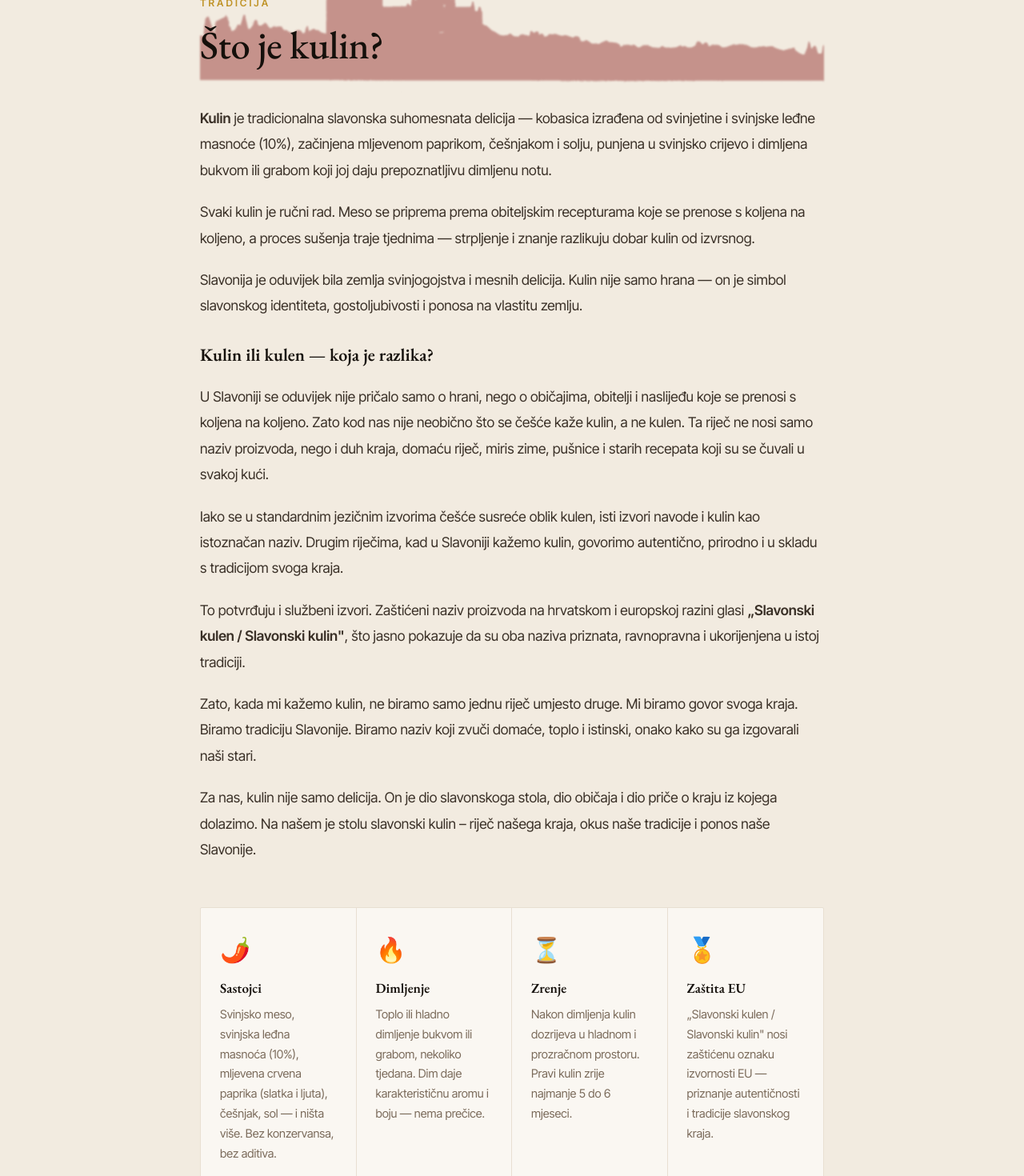
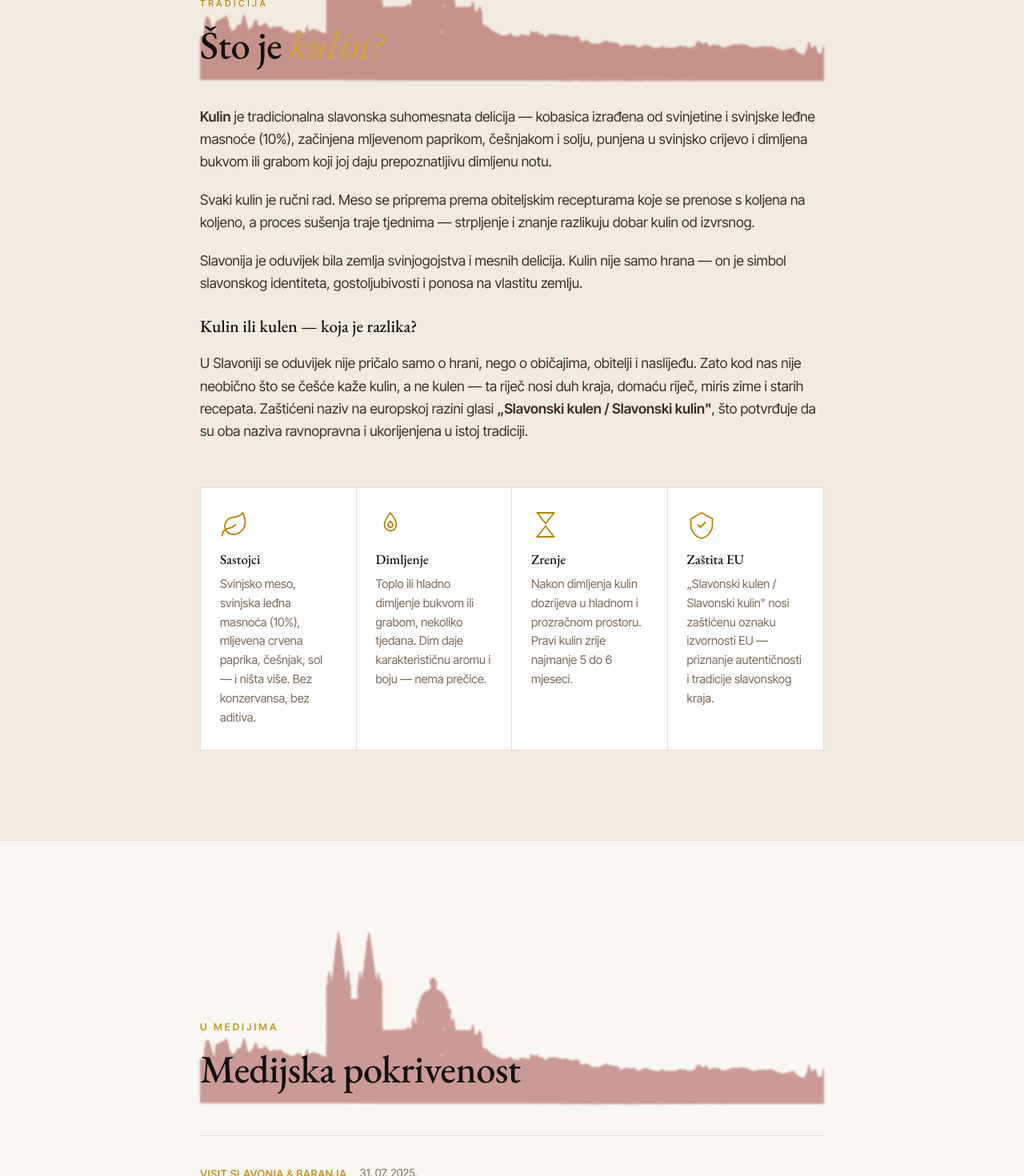
Before and after one commit to tomcoric/opg-coric-web, a React (Vite) app: page / in a window 1280 px wide. Shown: the part 2000-3470 px from the top of the page at 80% size. Built offline with nearby package versions, Linux system fonts and the light colour scheme.

Commit message:
Korak 6: KulinInfo — SVG ikone (gold), emoji uklonjeni, novi tokeni, tekst skraćen, h2 italic em

```diff
--- a/src/components/sections/KulinInfo.jsx
+++ b/src/components/sections/KulinInfo.jsx
@@ -1,5 +1,58 @@
 import Container from '../ui/Container'
 import styles from './KulinInfo.module.css'
+
+const LeafIcon = () => (
+  <svg viewBox="0 0 24 24" fill="none" stroke="currentColor" strokeWidth="1.25" strokeLinecap="round" strokeLinejoin="round">
+    <path d="M11 20A7 7 0 0 1 9.8 6.1C15.5 5 17 4.48 19 2c1 2 2 4.18 2 8 0 5.5-4.78 10-10 10z" />
+    <path d="M2 21c0-3 1.85-5.36 5.08-6C9.5 14.52 12 13 13 12" />
+  </svg>
+)
+
+const FlameIcon = () => (
+  <svg viewBox="0 0 24 24" fill="none" stroke="currentColor" strokeWidth="1.25" strokeLinecap="round" strokeLinejoin="round">
+    <path d="M12 2c-2.8 3.5-5 6.5-5 10a5 5 0 0 0 10 0c0-3.5-2.2-6.5-5-10z" />
+    <path d="M12 14a2 2 0 0 1-2-2c0-1.5 2-3 2-3s2 1.5 2 3a2 2 0 0 1-2 2z" />
+  </svg>
+)
+
+const HourglassIcon = () => (
+  <svg viewBox="0 0 24 24" fill="none" stroke="currentColor" strokeWidth="1.25" strokeLinecap="round" strokeLinejoin="round">
+    <path d="M5 2h14M5 22h14" />
+    <path d="M5 2l7 9 7-9" />
+    <path d="M5 22l7-9 7 9" />
+    <path d="M12 13v.01" />
+  </svg>
+)
+
+const ShieldCheckIcon = () => (
+  <svg viewBox="0 0 24 24" fill="none" stroke="currentColor" strokeWidth="1.25" strokeLinecap="round" strokeLinejoin="round">
+    <path d="M12 2L3 7v5c0 5.25 3.8 10.15 9 11.25C17.2 22.15 21 17.25 21 12V7L12 2z" />
+    <path d="M9 12l2 2 4-4" />
+  </svg>
+)
+
+const cards = [
+  {
+    Icon: LeafIcon,
+    title: 'Sastojci',
+    desc: 'Svinjsko meso, svinjska leđna masnoća (10%), mljevena crvena paprika, češnjak, sol — i ništa više. Bez konzervansa, bez aditiva.',
+  },
+  {
+    Icon: FlameIcon,
+    title: 'Dimljenje',
+    desc: 'Toplo ili hladno dimljenje bukvom ili grabom, nekoliko tjedana. Dim daje karakterističnu aromu i boju — nema prečice.',
+  },
+  {
+    Icon: HourglassIcon,
+    title: 'Zrenje',
+    desc: 'Nakon dimljenja kulin dozrijeva u hladnom i prozračnom prostoru. Pravi kulin zrije najmanje 5 do 6 mjeseci.',
+  },
+  {
+    Icon: ShieldCheckIcon,
+    title: 'Zaštita EU',
+    desc: '„Slavonski kulen / Slavonski kulin" nosi zaštićenu oznaku izvornosti EU — priznanje autentičnosti i tradicije slavonskog kraja.',
+  },
+]
 
 export default function KulinInfo() {
   return (
@@ -9,7 +62,7 @@ export default function KulinInfo() {
           <div className={styles.header}>
             <img src="/images/katedrala.png" alt="" aria-hidden="true" className="cathedralHeader" />
             <span className={styles.label}>Tradicija</span>
-            <h2>Što je kulin?</h2>
+            <h2>Što je <em>kulin?</em></h2>
           </div>
 
           <div className={styles.body}>
@@ -30,54 +83,22 @@ export default function KulinInfo() {
 
             <h3 className={styles.subheading}>Kulin ili kulen — koja je razlika?</h3>
             <p>
-              U Slavoniji se oduvijek nije pričalo samo o hrani, nego o običajima, obitelji i naslijeđu
-              koje se prenosi s koljena na koljeno. Zato kod nas nije neobično što se češće kaže kulin,
-              a ne kulen. Ta riječ ne nosi samo naziv proizvoda, nego i duh kraja, domaću riječ, miris
-              zime, pušnice i starih recepata koji su se čuvali u svakoj kući.
-            </p>
-            <p>
-              Iako se u standardnim jezičnim izvorima češće susreće oblik kulen, isti izvori navode i
-              kulin kao istoznačan naziv. Drugim riječima, kad u Slavoniji kažemo kulin, govorimo
-              autentično, prirodno i u skladu s tradicijom svoga kraja.
-            </p>
-            <p>
-              To potvrđuju i službeni izvori. Zaštićeni naziv proizvoda na hrvatskom i europskoj razini
-              glasi <strong>„Slavonski kulen / Slavonski kulin"</strong>, što jasno pokazuje da su oba
-              naziva priznata, ravnopravna i ukorijenjena u istoj tradiciji.
-            </p>
-            <p>
-              Zato, kada mi kažemo kulin, ne biramo samo jednu riječ umjesto druge. Mi biramo govor
-              svoga kraja. Biramo tradiciju Slavonije. Biramo naziv koji zvuči domaće, toplo i istinski,
-              onako kako su ga izgovarali naši stari.
-            </p>
-            <p>
-              Za nas, kulin nije samo delicija. On je dio slavonskoga stola, dio običaja i dio priče o
-              kraju iz kojega dolazimo. Na našem je stolu slavonski kulin – riječ našega kraja, okus
-              naše tradicije i ponos naše Slavonije.
+              U Slavoniji se oduvijek nije pričalo samo o hrani, nego o običajima, obitelji i naslijeđu.
+              Zato kod nas nije neobično što se češće kaže kulin, a ne kulen — ta riječ nosi duh kraja,
+              domaću riječ, miris zime i starih recepata. Zaštićeni naziv na europskoj razini glasi{' '}
+              <strong>„Slavonski kulen / Slavonski kulin"</strong>, što potvrđuje da su oba naziva
+              ravnopravna i ukorijenjena u istoj tradiciji.
             </p>
           </div>
 
           <div className={styles.cards}>
-            <div className={styles.card}>
-              <span className={styles.icon}>🌶️</span>
-              <h4>Sastojci</h4>
-              <p>Svinjsko meso, svinjska leđna masnoća (10%), mljevena crvena paprika (slatka i ljuta), češnjak, sol — i ništa više. Bez konzervansa, bez aditiva.</p>
-            </div>
-            <div className={styles.card}>
-              <span className={styles.icon}>🔥</span>
-              <h4>Dimljenje</h4>
-              <p>Toplo ili hladno dimljenje bukvom ili grabom, nekoliko tjedana. Dim daje karakterističnu aromu i boju — nema prečice.</p>
-            </div>
-            <div className={styles.card}>
-              <span className={styles.icon}>⏳</span>
-              <h4>Zrenje</h4>
-              <p>Nakon dimljenja kulin dozrijeva u hladnom i prozračnom prostoru. Pravi kulin zrije najmanje 5 do 6 mjeseci.</p>
-            </div>
-            <div className={styles.card}>
-              <span className={styles.icon}>🏅</span>
-              <h4>Zaštita EU</h4>
-              <p>„Slavonski kulen / Slavonski kulin" nosi zaštićenu oznaku izvornosti EU — priznanje autentičnosti i tradicije slavonskog kraja.</p>
-            </div>
+            {cards.map(({ Icon, title, desc }) => (
+              <div key={title} className={styles.card}>
+                <span className={styles.icon}><Icon /></span>
+                <h4>{title}</h4>
+                <p>{desc}</p>
+              </div>
+            ))}
           </div>
         </div>
       </Container>
--- a/src/components/sections/KulinInfo.module.css
+++ b/src/components/sections/KulinInfo.module.css
@@ -1,8 +1,8 @@
 .section {
   padding: var(--section-py) 0;
-  background: var(--bg-alt);
-  border-top: 1px solid var(--border);
-  border-bottom: 1px solid var(--border);
+  background: var(--bg-warm);
+  border-top: 1px solid var(--line);
+  border-bottom: 1px solid var(--line);
 }
 
 .inner {
@@ -22,13 +22,17 @@
 
 .label {
   display: block;
-  font-size: 0.72rem;
-  font-weight: 600;
-  letter-spacing: 3px;
+  font-size: 11px;
+  font-weight: 500;
+  letter-spacing: .32em;
   text-transform: uppercase;
-  color: var(--primary);
+  color: var(--gold);
   margin-bottom: 14px;
-  opacity: 0.85;
+}
+
+.header h2 em {
+  font-style: italic;
+  color: var(--gold-soft);
 }
 
 .body {
@@ -40,66 +44,75 @@
 
 .body p {
   font-size: 1.03rem;
-  color: var(--text);
-  line-height: 1.85;
+  color: var(--ink-soft);
+  line-height: 1.6;
 }
 
 .subheading {
-  font-size: 1.3rem;
-  color: var(--text-heading);
-  margin-top: 12px;
-  margin-bottom: 4px;
-  font-weight: 600;
+  font-family: var(--display);
+  font-size: 1.25rem;
+  font-weight: 500;
+  color: var(--ink);
+  margin-top: 8px;
+  margin-bottom: 0;
 }
 
 /* Kartice */
 .cards {
   display: grid;
   grid-template-columns: repeat(4, 1fr);
-  gap: 0;
-  border: 1px solid var(--border);
-  border-radius: var(--radius-md);
+  border: 1px solid var(--line);
+  border-radius: 0;
   overflow: hidden;
-  background: var(--bg);
+  background: var(--bg-elevated);
 }
 
 .card {
   padding: 28px 24px;
-  border-right: 1px solid var(--border);
+  border-right: 1px solid var(--line);
 }
 
 .card:last-child { border-right: none; }
 
 .icon {
-  font-size: 1.8rem;
   display: block;
-  margin-bottom: 14px;
+  width: 36px;
+  height: 36px;
+  margin-bottom: 16px;
+  color: var(--gold);
+  line-height: 0;
+}
+
+.icon svg {
+  width: 36px;
+  height: 36px;
+  stroke: var(--gold);
 }
 
 .card h4 {
-  font-family: var(--font-heading);
+  font-family: var(--display);
   font-size: 1rem;
-  font-weight: 600;
-  color: var(--text-heading);
+  font-weight: 500;
+  color: var(--ink);
   margin-bottom: 10px;
 }
 
 .card p {
-  font-size: 0.86rem;
-  color: var(--text-muted);
-  line-height: 1.7;
+  font-size: 0.875rem;
+  color: var(--ink-mute);
+  line-height: 1.6;
 }
 
 @media (max-width: 900px) {
   .cards { grid-template-columns: repeat(2, 1fr); }
   .card:nth-child(2) { border-right: none; }
-  .card:nth-child(3) { border-right: 1px solid var(--border); border-top: 1px solid var(--border); }
-  .card:nth-child(4) { border-right: none; border-top: 1px solid var(--border); }
+  .card:nth-child(3) { border-right: 1px solid var(--line); border-top: 1px solid var(--line); }
+  .card:nth-child(4) { border-right: none; border-top: 1px solid var(--line); }
 }
 
 @media (max-width: 560px) {
   .cards { grid-template-columns: 1fr; }
-  .card { border-right: none; border-bottom: 1px solid var(--border); }
+  .card { border-right: none; border-bottom: 1px solid var(--line); }
   .card:last-child { border-bottom: none; }
   .card:nth-child(3) { border-right: none; }
 }
```
